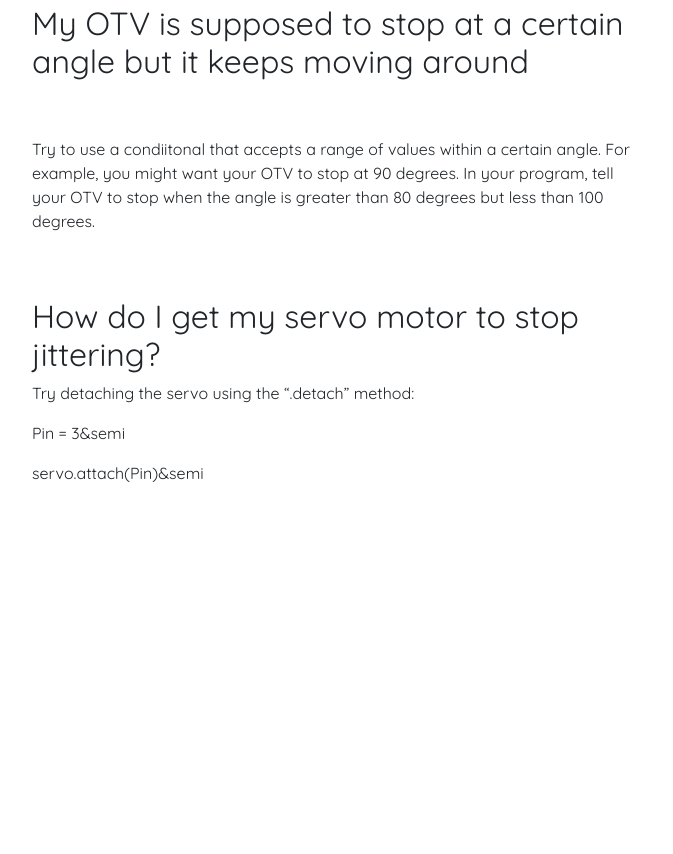
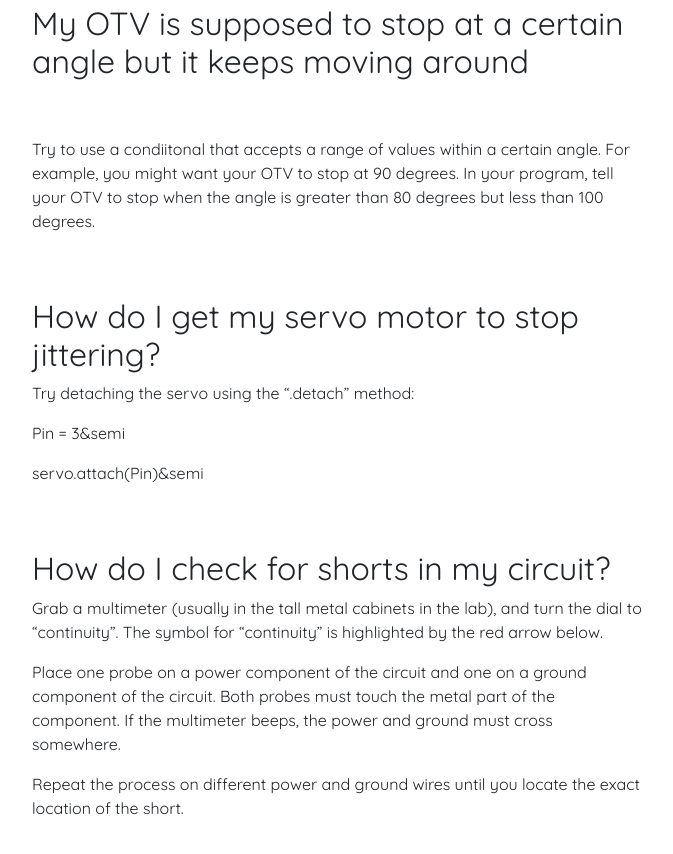
Before and after one commit to umdenes100/VisionSystemRemoteClient, a Jekyll site: the page built from pages/faq.html, in a window 1280 px wide and 900 px high, scrolled down 1207 px. Shown: the top 854 px of the window, without its empty margins (303-976 px from the left). Built offline with Jekyll 4.4.1, drawn with Linux system fonts in a browser that asks for light colours; nearby versions of some CDN libraries; some web fonts are replaced; before the commit the page ends 1708 px from its top, so only the background shows below that.

Commit message:
Update faq.html

```diff
--- a/pages/faq.html
+++ b/pages/faq.html
@@ -40,7 +40,16 @@ permalink: /faq
 		<p>Pin = 3&semi</p>
 		<p>servo.attach(Pin)&semi</p>
 		<blockquote>
+	     <br><br>
+	<h2>How do I check for shorts in my circuit?</h2>
+		<p>Grab a multimeter (usually in the tall metal cabinets in the lab), and turn the dial to “continuity”.
+			The symbol for “continuity” is highlighted by the red arrow below.  </p>
 
+		<p>Place one probe on a power component of the circuit and one on a ground component of the circuit.
+			Both probes must touch the metal part of the component. If the multimeter beeps, the power and ground must cross somewhere. </p>
+
+		<p>Repeat the process on different power and ground wires until you locate the exact location of the short.</p>
+	<br><br>
 
 
 
```
